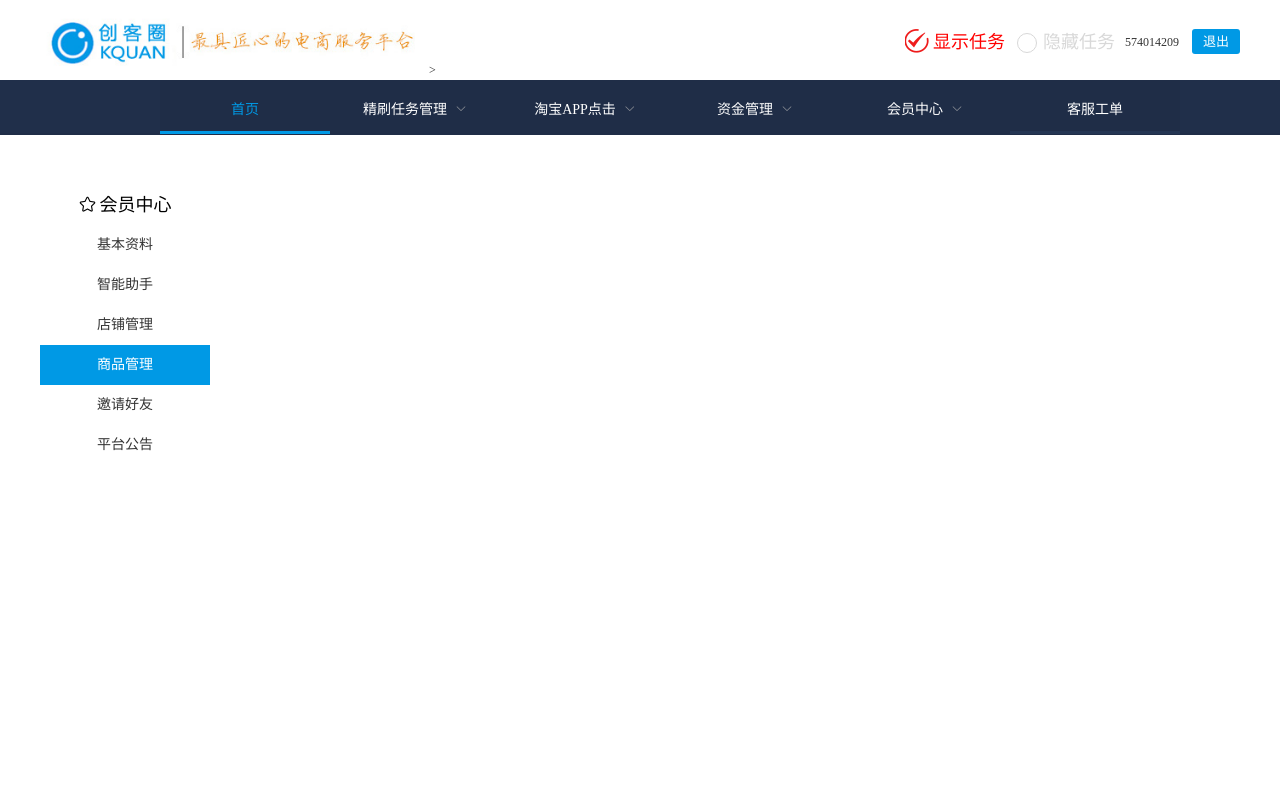
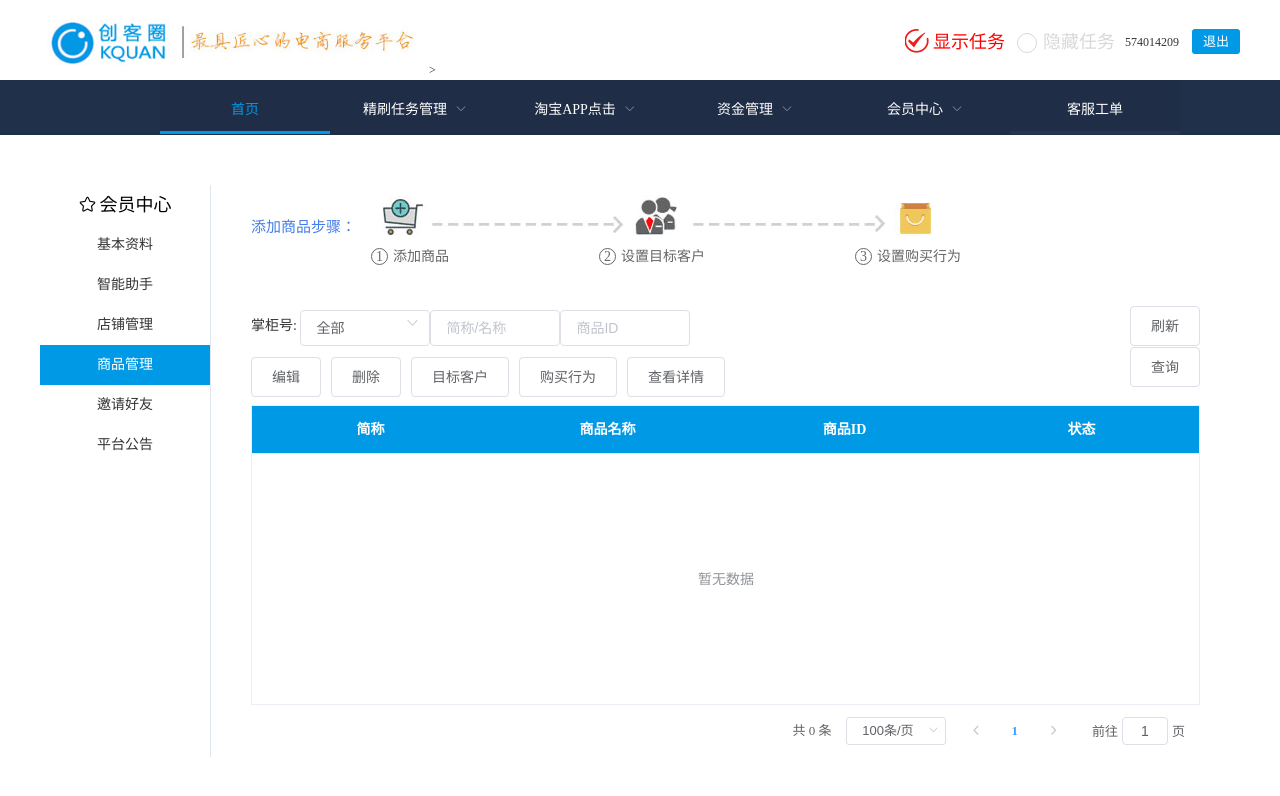
Before and after one commit to liguoye/creativeCircle, a Vue app: page /#/goodsManagement in a window 1280 px wide. Shown: the top 796 px of the page. Built offline with nearby package versions, Linux system fonts and the light colour scheme.

Commit message:
改了一丢丢

```diff
--- a/src/App.vue
+++ b/src/App.vue
@@ -2,7 +2,7 @@
   <div id="app">
     <header-com></header-com>
     <nav-bar></nav-bar>
-    <router-view/>
+    <router-view />
   </div>
 </template>
 
@@ -44,6 +44,16 @@ p {
   height: 40px;
   line-height: 40px;
   text-align: right;
+  .el-date-editor {
+    width: 265px;
+    .el-range-input {
+      width: 110px;
+    }
+    .el-range-separator,
+    .el-input__icon {
+      line-height: 27px;
+    }
+  }
   > span {
     font-size: 14px;
     margin-top: 8px;
@@ -54,10 +64,10 @@ p {
     vertical-align: bottom;
   }
   .el-input {
-    width: 140px !important;
+    width: 130px !important;
     height: 36px;
     input {
-      width: 140px !important;
+      width: 130px !important;
       height: 36px;
       line-height: 36px !important;
     }
@@ -78,17 +88,34 @@ p {
     }
   }
 }
+.shopManagement {
+  .tableCom {
+    tbody {
+      td {
+        .cell {
+        }
+      }
+    }
+  }
+}
 .btnGroup {
   margin-top: 20px;
   padding: 8px 0;
   text-align: right;
+}
+.tableCellBtn {
+  padding: 5px 8px;
+  margin: 0 !important;
+  &:not(:last-child) {
+    margin-bottom: 5px !important;
+  }
 }
 .tablebtnActive {
   background: #0099e5;
   color: #fff;
   text-align: center;
   border-radius: 25px;
-  padding: 10px 20px;
+  padding: 6px 12px;
   cursor: pointer;
 }
 .tablebtnFFF {
@@ -96,7 +123,7 @@ p {
   color: #0099e5;
   text-align: center;
   border-radius: 25px;
-  padding: 10px 20px;
+  padding: 6px 12px;
   cursor: pointer;
   border: 1px solid #0099e5;
 }
@@ -233,7 +260,16 @@ p {
     }
   }
 }
-
+.topList {
+  width: 950px;
+  margin-top: 0;
+  ul {
+    width: 100%;
+    li {
+      width: 25%;
+    }
+  }
+}
 .colTable {
   margin-top: 20px;
   .title {
@@ -322,4 +358,11 @@ p {
     }
   }
 }
+.red {
+  color: red;
+  font-size: 13px;
+}
+em {
+  font-style: normal;
+}
 </style>
--- a/src/components/settingDialogCom.vue
+++ b/src/components/settingDialogCom.vue
@@ -59,7 +59,6 @@ export default {
   data () {
     return {
       sortOrder: {
-
         check: true,
         value: '',
         options: [
--- a/src/components/tableCom.vue
+++ b/src/components/tableCom.vue
@@ -1,11 +1,12 @@
 <template>
   <div class="tableCom">
-    <el-table :data="data" height="250" border style="width: 100%">
-      <el-table-column v-for="(item,index) in columns" :key="index" :width="item.width" :prop="item.code" :label="item.name" align="center"></el-table-column>
+    <el-table :data="data" border style="width: 100%" :height="tableHeight">
+      <el-table-column v-for="(item,index) in columns" :key="index" :width="item.width" :prop="item.code" :label="item.name"
+        align="center"></el-table-column>
     </el-table>
     <div class="pagination">
-      <el-pagination @size-change="handleSizeChange" @current-change="handleCurrentChange" :current-page="currentPage" :page-sizes="[100, 200, 300, 400]"
-        :page-size="100" layout="total, sizes, prev, pager, next, jumper" :total="0">
+      <el-pagination @size-change="handleSizeChange" @current-change="handleCurrentChange" :current-page="currentPage"
+        :page-sizes="[100, 200, 300, 400]" :page-size="10" layout="total, sizes, prev, pager, next, jumper" :total="0">
       </el-pagination>
     </div>
 
@@ -21,6 +22,12 @@ export default {
         ]
       }
     },
+    tableHeight: {
+      type: Number,
+      default () {
+        return 300
+      }
+    },
     data: {
       type: Array,
       default () {
@@ -28,7 +35,11 @@ export default {
         ]
       }
     }
-
+  },
+  watch: {
+    tableHeight (val) {
+      this.height = val
+    }
   },
   methods: {
     handleSizeChange (val) {
@@ -40,7 +51,8 @@ export default {
   },
   data () {
     return {
-      currentPage: 1
+      currentPage: 1,
+      height: 350
     }
   }
 }
--- a/src/page/memberCenter/goodsManagement/index.vue
+++ b/src/page/memberCenter/goodsManagement/index.vue
@@ -1,25 +1,91 @@
 <template>
   <div class="goodsManagement">
     <el-row>
-      <el-col :span="4" class="navList">
+      <el-col :span="3" class="navList">
         <nav-list :current-tab="currentTab"></nav-list>
       </el-col>
-      <el-col :span="18" class="accountManage">
+      <el-col :span="19" class="accountManage">
+        <div class="hyzx_bz">
+          <el-row>
+            <el-col :span="4" class="title"> 添加商品步骤：</el-col>
+            <el-col :span="20" class="step">
+              <ul>
+                <li><em>1</em>添加商品</li>
+                <li><em>2</em>设置目标客户</li>
+                <li><em>3</em>设置购买行为</li>
+              </ul>
+            </el-col>
+          </el-row>
+        </div>
+        <div class="btnGroup">
+          <el-row>
+            <el-col :span="18" class="formGroup" style="text-align:left !important">
+              <span>掌柜号: </span>
+              <el-select v-model="formData.manager.value" placeholder="请选择">
+                <el-option v-for="item in formData.manager.options" :key="item.value" :label="item.label" :value="item.value">
+                </el-option>
+              </el-select>
+              <el-input v-model="formData.name" placeholder="简称/名称"></el-input>
+              <el-input v-model="formData.GoodId" placeholder="商品ID"></el-input>
+            </el-col>
+            <el-col :span="6" style="line-height:40px">
+              <el-button class="tablebtnFFF">刷新</el-button>
+            </el-col>
+          </el-row>
+          <el-row>
+            <el-col :span="20" style="text-align:left;margin-top:10px;">
+              <el-button class="tablebtnActive">编辑</el-button>
+              <el-button class="tablebtnActive">删除</el-button>
+              <el-button class="tablebtnActive">目标客户</el-button>
+              <el-button class="tablebtnActive">购买行为</el-button>
+              <el-button class="tablebtnActive">查看详情</el-button>
+            </el-col>
+            <el-col :span="4" style="line-height:40px">
+              <el-button class="tablebtnActive">查询</el-button>
+            </el-col>
+          </el-row>
+        </div>
+        <div class="table">
+          <table-com :columns="tableData.columns"></table-com>
+        </div>
       </el-col>
     </el-row>
   </div>
 </template>
 <script>
 import navList from '../components/treeNavList.vue'
+import tableCom from '@/components/tableCom.vue'
 export default {
   components: {
-    navList
+    navList,
+    tableCom
   },
   props: {
   },
   data () {
     return {
-      currentTab: 'goodsManagement'
+      currentTab: 'goodsManagement',
+      formData: {
+        manager: {
+          value: '全部',
+          options: [
+            { label: '全部', value: '全部' },
+            { label: 'tourmate途美利威专卖店', value: 'tourmate途美利威专卖店' },
+            { label: '羽马汽车用品专营店', value: '羽马汽车用品专营店' }
+          ]
+        },
+        name: '',
+        GoodId: ''
+      },
+      tableData: {
+        data: [],
+        columns: [
+          { name: '简称', code: 'task1', width: '' },
+          { name: '商品名称', code: 'task2', width: '' },
+          { name: '商品ID', code: 'task3', width: '' },
+          { name: '状态', code: 'task4', width: '' }
+        ]
+      }
     }
   },
   methods: {
@@ -49,15 +115,42 @@ export default {
     width: calc(100% - 170px) !important;
     box-sizing: border-box;
     border-left: 1px solid #dfe6ec;
-    .tabContent {
-      margin-top: 20px;
-      p {
-        font-size: 13px;
-        line-height: 30px;
-        span:first-child {
+    .hyzx_bz {
+      background: url("../../../assets/picture/kjk.jpg") no-repeat 130px 10px;
+      height: 84px;
+      margin-bottom: 29px;
+      .title {
+        font-size: 15px;
+        line-height: 84px;
+        color: #457ee8;
+        width: 120px;
+      }
+      .step {
+        width: calc(100% - 120px);
+      }
+      ul {
+        li {
+          height: 22px;
+          line-height: 18px;
+          margin: 63px 150px 0 0;
+          font-size: 14px;
+          color: #666;
           display: inline-block;
-          width: 210px;
-          text-align: right;
+          font-weight: 400;
+          list-style: none;
+          em {
+            border: 1px solid #666;
+            margin-right: 5px;
+            font-style: normal;
+            border-radius: 100%;
+            height: 15px;
+            width: 15px;
+            float: left;
+            text-align: center;
+            line-height: 15px;
+            color: #666;
+            font-size: 14px;
+          }
         }
       }
     }
--- a/src/page/taoBaoAPP/pubilcFlowTask/index.vue
+++ b/src/page/taoBaoAPP/pubilcFlowTask/index.vue
@@ -12,7 +12,7 @@
         <el-row>
           <el-col :span="12" class="left">选定商品</el-col>
           <el-col :span="12" class="right">
-            <el-button class="tableBtn" type="primary" @click="choiceProductDialogShow=true">选择商品</el-button>
+            <el-button class="tablebtnActive" type="primary" @click="choiceProductDialogShow=true">选择商品</el-button>
           </el-col>
         </el-row>
       </div>
@@ -68,7 +68,7 @@
                 </div>
               </el-col>
               <el-col :span="4">
-                <el-button class="tableBtn" type="primary">新增</el-button>
+                <el-button class="tablebtnActive" type="primary">新增</el-button>
               </el-col>
             </el-row>
           </el-col>
@@ -99,7 +99,7 @@
             <el-input-number size="mini" v-model="tableData.account"></el-input-number>
           </el-col>
           <el-col :span="4">
-            <el-button class="tableBtn" type="primary" @click="settingClick">设置</el-button>
+            <el-button class="tablebtnActive" type="primary" @click="settingClick">设置</el-button>
           </el-col>
           <el-col :span="2">操作</el-col>
         </el-row>
@@ -207,7 +207,8 @@
       </div>
     </div>
     <setting-dialog-com :dialog-table-visible="dialogTableVisible"></setting-dialog-com>
-    <choice-product-dialog :columns="choiceProductDialogData.columns" :data="choiceProductDialogData.data" :dialog-table-visible="choiceProductDialogShow"></choice-product-dialog>
+    <choice-product-dialog :columns="choiceProductDialogData.columns" :data="choiceProductDialogData.data"
+      :dialog-table-visible="choiceProductDialogShow"></choice-product-dialog>
   </div>
 </template>
 <script>
@@ -273,14 +274,5 @@ export default {
       margin-bottom: 10px;
     }
   }
-  .tableBtn {
-    background: #0099e5;
-    text-align: center;
-    color: #fff;
-    text-align: center;
-    border-radius: 25px;
-    padding: 8px 20px;
-    cursor: pointer;
-  }
 }
 </style>
--- a/src/page/taskManagement/publicFineBrushes/secondStep.vue
+++ b/src/page/taskManagement/publicFineBrushes/secondStep.vue
@@ -169,11 +169,11 @@ export default {
   color: #fff;
   text-align: center;
   border-radius: 25px;
-  padding: 8px 13px;
+  padding: 5px 10px;
   cursor: pointer;
 }
-.secondStep {
-  .content {
-  }
-}
+// .secondStep {
+//   .content {
+//   }
+// }
 </style>
```
Also changed, not shown: src/page/memberCenter/basicData/index.vue (+70 -6 lines), src/assets/picture/kjk.jpg (added).
